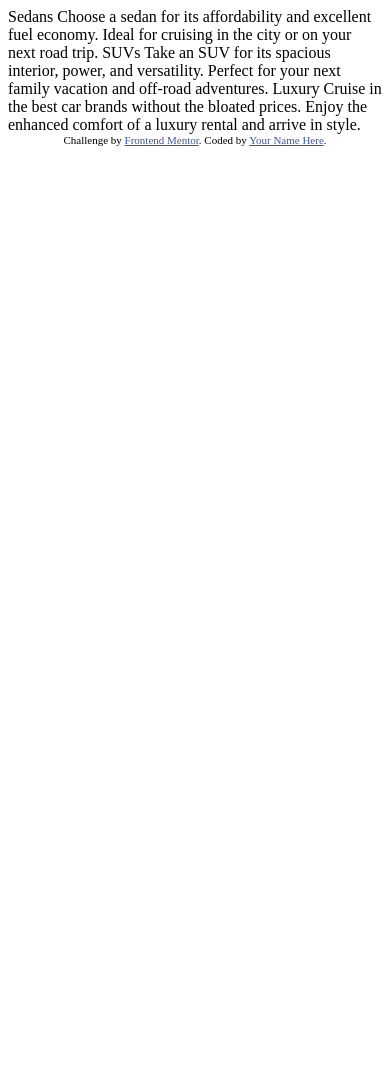
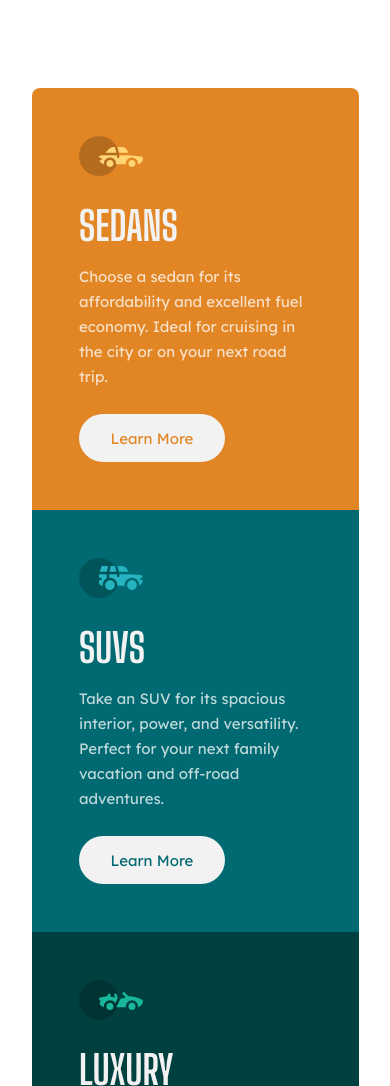
Before and after one commit to daniel-sebastian-buhaianu/fm-3columnPreviewCardComponent, a plain HTML site: page index.html in a window 390 px wide. Shown: the top 1086 px of the page. Before the commit the page ends 844 px from the top, so only its background shows below. Drawn offline with Linux system fonts and the light colour scheme.

Commit message:
Style component for mobile screen

```diff
--- a/index.html
+++ b/index.html
@@ -1,36 +1,35 @@
 <!DOCTYPE html>
 <html lang="en">
   <head>
+    <title>3-column-preview-card-component</title>
     <meta charset="UTF-8">
-  <meta name="viewport" content="width=device-width, initial-scale=1.0"> <!-- displays site properly based on user's device -->
-
-  <link rel="icon" type="image/png" sizes="32x32" href="./images/favicon-32x32.png">
-
-  <title>Frontend Mentor | 3-column preview card component</title>
-
-  <!-- Feel free to remove these styles or customise in your own stylesheet 👍 -->
-  <style>
-    .attribution { font-size: 11px; text-align: center; }
-    .attribution a { color: hsl(228, 45%, 44%); }
-  </style>
+    <meta name="viewport" content="width=device-width, initial-scale=1.0">
+    <link rel="preconnect" href="https://fonts.googleapis.com">
+    <link rel="preconnect" href="https://fonts.gstatic.com" crossorigin>
+    <link href="https://fonts.googleapis.com/css2?family=Big+Shoulders+Display:wght@700&family=Lexend+Deca&display=swap" rel="stylesheet">
+    <link rel="stylesheet" href="reset.css">
+    <link rel="stylesheet" href="style.css">
   </head>
   <body>
-
-  Sedans
-  Choose a sedan for its affordability and excellent fuel economy. Ideal for cruising in the city
-  or on your next road trip.
-
-  SUVs
-  Take an SUV for its spacious interior, power, and versatility. Perfect for your next family vacation
-  and off-road adventures.
-
-  Luxury
-  Cruise in the best car brands without the bloated prices. Enjoy the enhanced comfort of a luxury
-  rental and arrive in style.
-
-  <div class="attribution">
-    Challenge by <a href="https://www.frontendmentor.io?ref=challenge" target="_blank">Frontend Mentor</a>.
-    Coded by <a href="#">Your Name Here</a>.
+    <div class="group">
+      <div class="group__item">
+        <img class="icon" src="images/icon-sedans.svg" alt="sedan">
+        <p class="title">Sedans</p>
+        <p class="text">Choose a sedan for its affordability and excellent fuel economy. Ideal for cruising in the city or on your next road trip.</p>
+        <button>Learn More</button>
+      </div>
+      <div class="group__item">
+        <img class="icon" src="images/icon-suvs.svg" alt="suv">
+        <p class="title">Suvs</p>
+        <p class="text">Take an SUV for its spacious interior, power, and versatility. Perfect for your next family vacation and off-road adventures.</p>
+        <button>Learn More</button>
+      </div>
+      <div class="group__item">
+        <img class="icon" src="images/icon-luxury.svg" alt="luxury">
+        <p class="title">Luxury</p>
+        <p class="text">Cruise in the best car brands without the bloated prices. Enjoy the enhanced comfort of a luxury rental and arrive in style.</p>
+        <button>Learn More</button>
+      </div>
     </div>
   </body>
 </html>
--- /dev/null
+++ b/reset.css
@@ -0,0 +1,43 @@
+/* Meyer Reset */
+html, body, div, span, applet, object, iframe,
+h1, h2, h3, h4, h5, h6, p, blockquote, pre,
+a, abbr, acronym, address, big, cite, code,
+del, dfn, em, img, ins, kbd, q, s, samp,
+small, strike, strong, sub, sup, tt, var,
+b, u, i, center,
+dl, dt, dd, ol, ul, li,
+fieldset, form, label, legend,
+table, caption, tbody, tfoot, thead, tr, th, td,
+article, aside, canvas, details, embed,
+figure, figcaption, footer, header, hgroup,
+menu, nav, output, ruby, section, summary,
+time, mark, audio, video {
+	margin: 0;
+	padding: 0;
+	border: 0;
+	font-size: 100%;
+	font: inherit;
+	vertical-align: baseline;
+}
+article, aside, details, figcaption, figure,
+footer, header, hgroup, menu, nav, section {
+	display: block;
+}
+body {
+	line-height: 1;
+}
+ol, ul {
+	list-style: none;
+}
+blockquote, q {
+	quotes: none;
+}
+blockquote:before, blockquote:after,
+q:before, q:after {
+	content: '';
+	content: none;
+}
+table {
+	border-collapse: collapse;
+	border-spacing: 0;
+}
--- /dev/null
+++ b/style.css
@@ -0,0 +1,57 @@
+p,
+button {
+  font-family: "Lexend Deca", sans-serif;
+  font-size: 15px;
+  font-weight: 400;
+  line-height: 25px;
+}
+button {
+  width: 146px;
+  height: 48px;
+  border: none;
+  border-radius: 25px;
+  background-color: #F2F2F2;
+}
+.group {
+  width: 327px;
+  margin: 88px auto;
+}
+.group__item:first-child {
+  background-color: #E28625;
+  border-radius: 8px 8px 0 0;
+}
+.group__item:first-child button {
+  color: #E28625;
+}
+.group__item:nth-child(2) {
+  background-color: #006971;
+}
+.group__item:nth-child(2) button {
+  color: #006971;
+}
+.group__item:last-child {
+  background-color: #004140;
+  border-radius: 0 0 8px 8px;
+}
+.group__item:last-child button {
+  color: #004140;
+}
+.group__item {
+  padding: 48px 48.5px 48px 47.5px;
+}
+.group__item .icon {
+  margin-bottom: 35px;
+}
+.group__item .title {
+  color: #F2F2F2;
+  font-family: "Big Shoulders Display", sans-serif;
+  font-size: 40px;
+  font-weight: 700;
+  text-transform: uppercase;
+  margin-bottom: 25px;
+}
+.group__item .text {
+  color: #FFF;
+  opacity: 0.75;
+  margin-bottom: 25px;
+}
```
Lines whose indentation alone changed are shown as unchanged.
